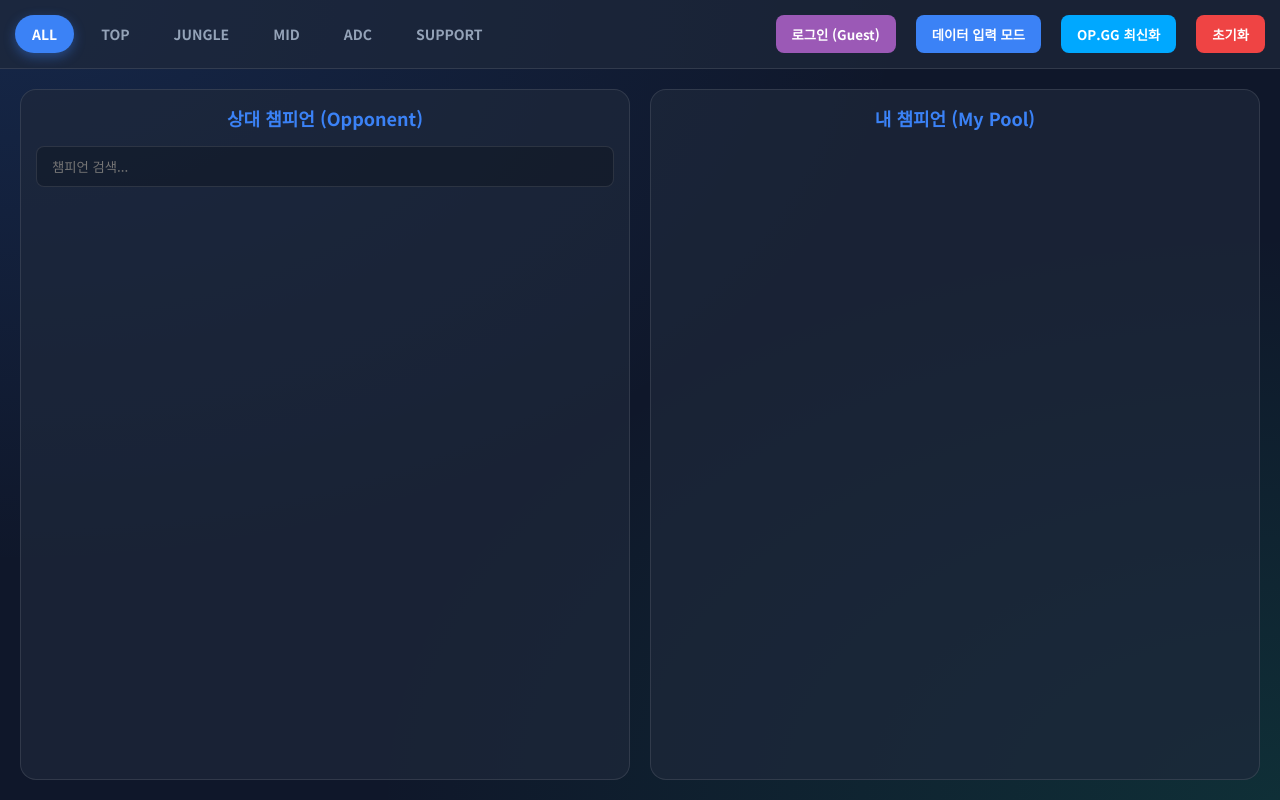
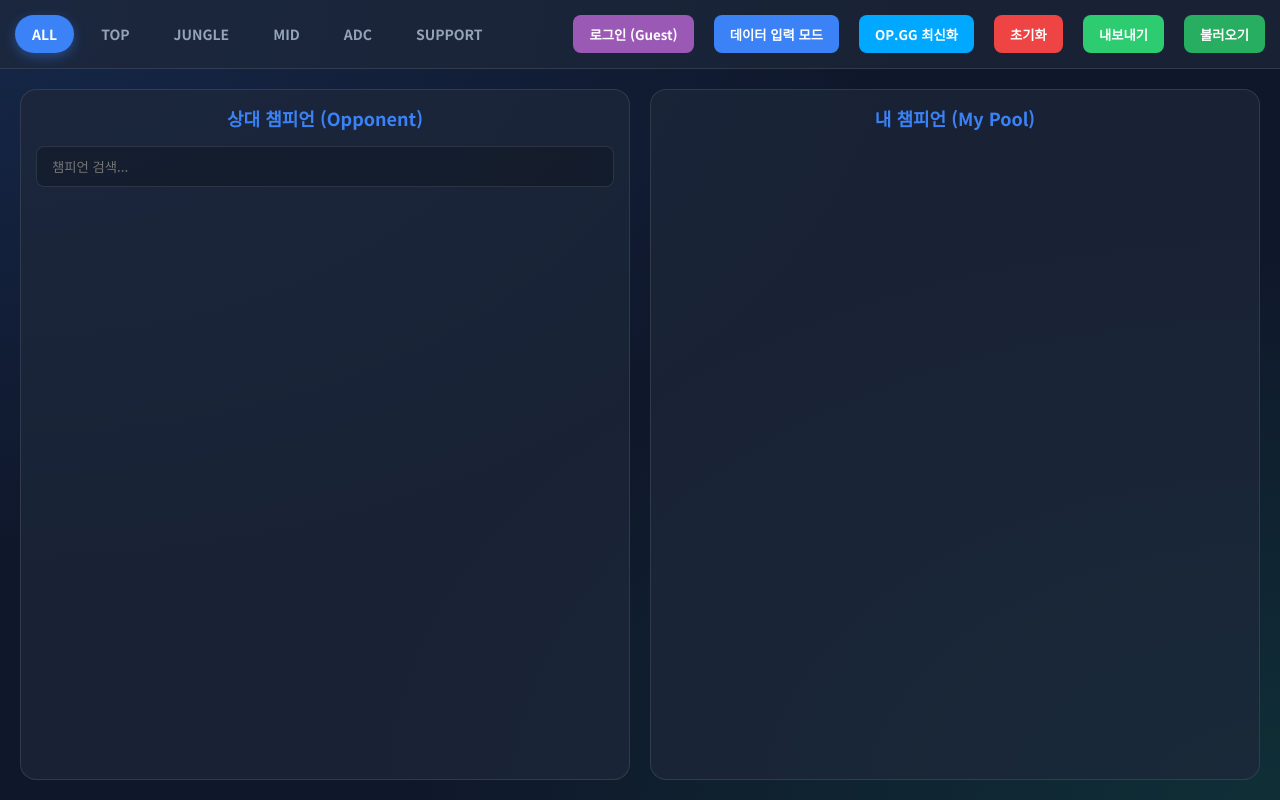
Before and after one commit to flyingjh06-source/lol-pick-system, a website: page index.html in a window 1280 px wide. Drawn offline with Linux system fonts and the light colour scheme; no server answers.

Commit message:
Add files via upload

```diff
--- a/index.html
+++ b/index.html
@@ -4,7 +4,7 @@
     <meta charset="UTF-8">
     <meta name="viewport" content="width=device-width, initial-scale=1.0">
     <title>LoL 나만의 픽 시스템</title>
-    <link rel="icon" type="image/png" href="icon.png">
+    <link rel="icon" type="image/png" href="icon_rounded.png">
     <link href="https://fonts.googleapis.com/css2?family=Noto+Sans+KR:wght@300;400;500;700;900&display=swap" rel="stylesheet">
     <link rel="stylesheet" href="style.css">
 </head>
@@ -22,6 +22,9 @@
             <button id="mode-toggle-btn" class="control-btn" style="margin-left: 10px; background: var(--primary);">데이터 입력 모드</button>
             <button id="opgg-sync-btn" class="control-btn" style="margin-left: 10px; background: #00a8ff; color: white;">OP.GG 최신화</button>
             <button id="reset-btn" class="control-btn" style="margin-left: 10px;">초기화</button>
+            <button onclick="exportData()" class="control-btn" style="margin-left: 10px; background: #2ecc71;">내보내기</button>
+            <button onclick="document.getElementById('importFile').click()" class="control-btn" style="margin-left: 10px; background: #27ae60;">불러오기</button>
+            <input type="file" id="importFile" style="display: none;" accept=".json" onchange="importData(event)">
         </header>
 
         <!-- 메인 픽 화면 -->
@@ -110,6 +113,7 @@
         <main id="data-entry-view" class="view hidden">
             <!-- 왼쪽: 전체 챔피언 (분류용) -->
             <section class="data-section left-data">
+
                 <div class="section-header">
                     <h2>모든 챔피언</h2>
                     <button class="add-role-btn" id="add-to-role-btn">현재 포지션에 추가</button>
```
Also changed, not shown: icon_rounded.png (added).
